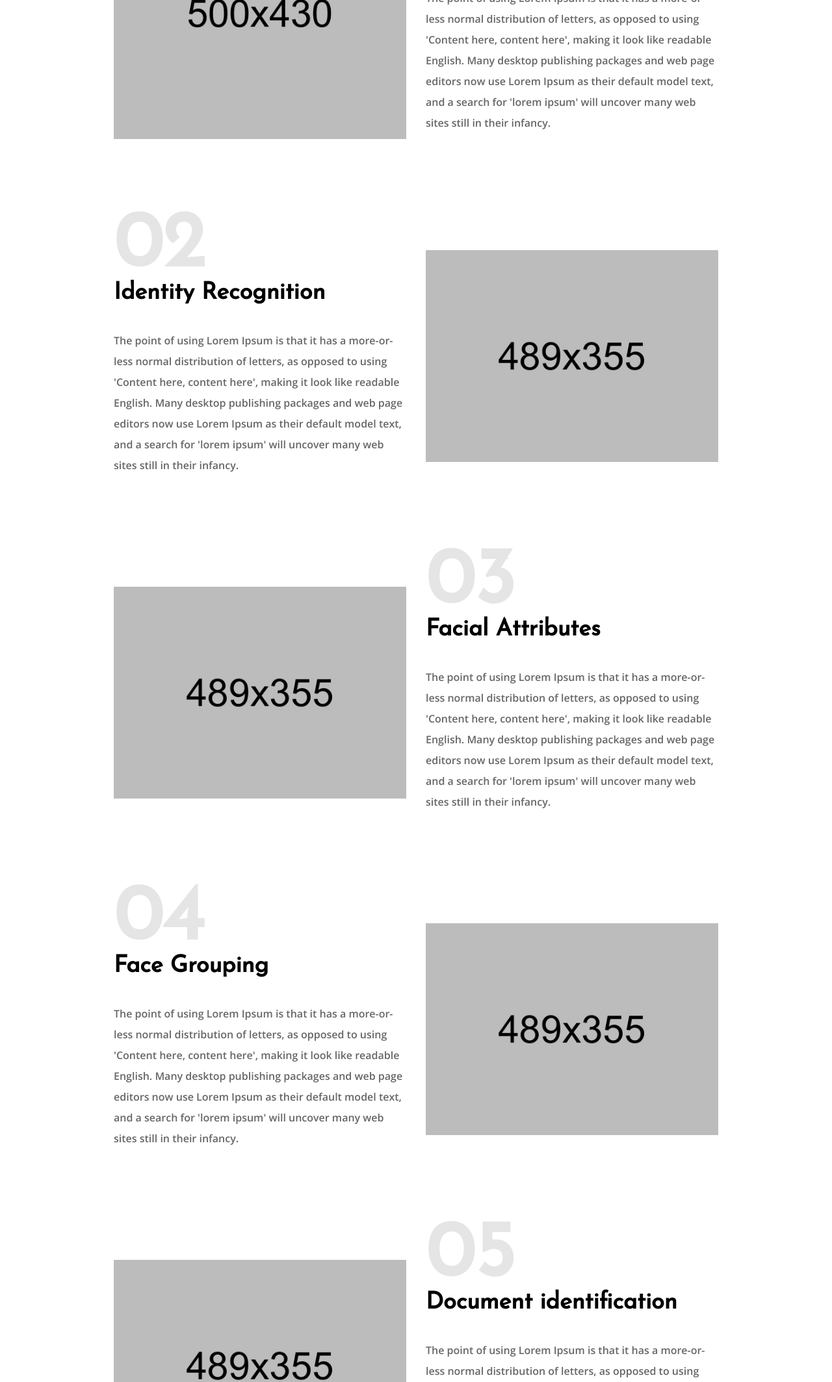
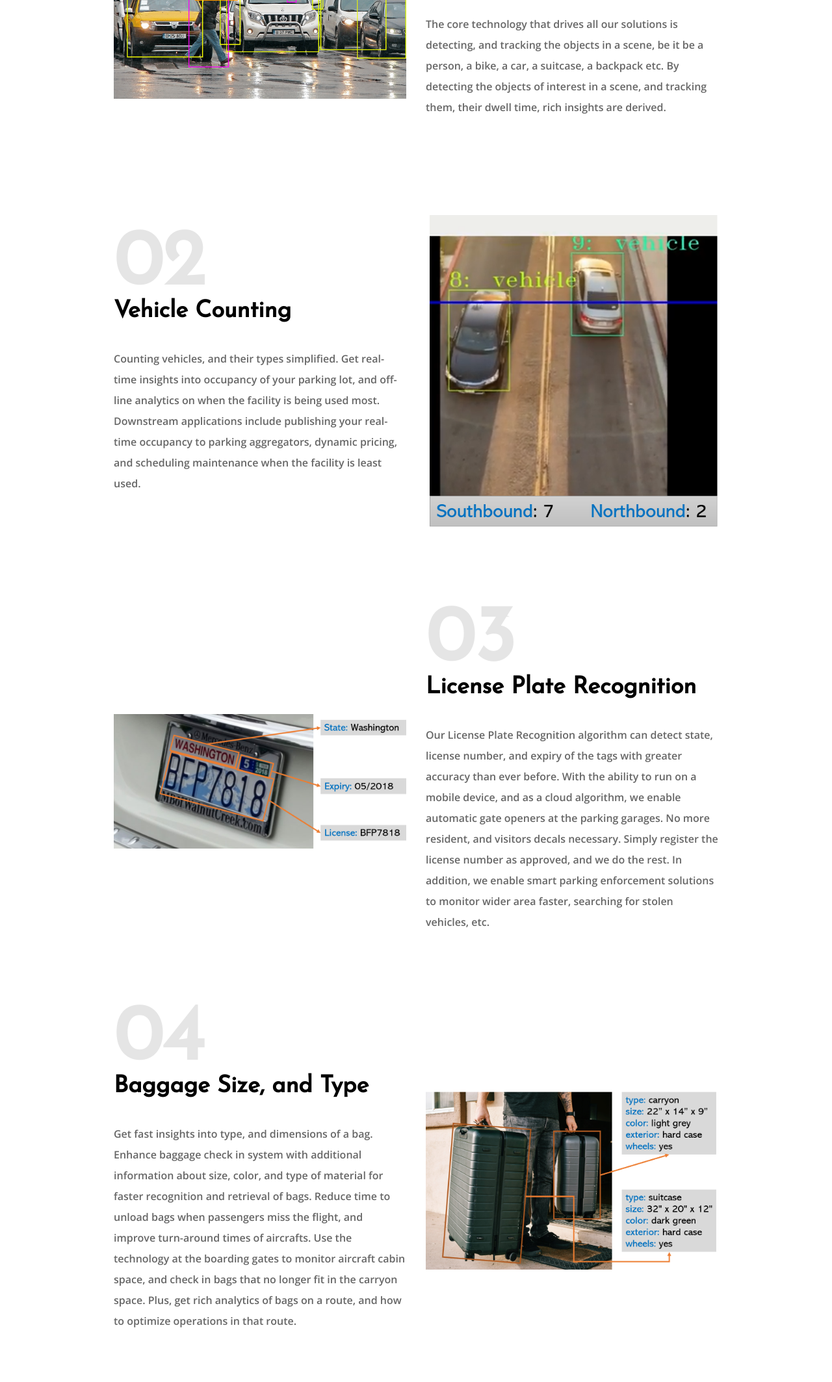
Before and after one commit to sureshgaussian/sureshgaussian.github.io, a plain HTML site: page technology.html in a window 1280 px wide. Shown: the part 673-2800 px from the top of the page at 65% size. Drawn offline with nearby package versions, Linux system fonts and the light colour scheme; files whose address does not match are found by name.

Commit message:
technology pages added

```diff
--- a/technology.html
+++ b/technology.html
@@ -90,7 +90,7 @@
          <div class="container-fluid">
             <div class="row align-items-center">
                <div class="col-auto mr-auto">
-                     <h2 class="iq-fw-8 text-white mb-0">Solutions</h2>
+                     <h2 class="iq-fw-8 text-white mb-0">Technology</h2>
                </div>
                <div class="col-auto text-right">
                   <nav aria-label="breadcrumb">
@@ -112,14 +112,15 @@
             <div class="container">
                <div class="row align-items-center">
                   <div class="col-lg-6">
-                     <img src="images/about/03.jpg" class="img-fluid" alt="images">
+                     <img src="images/technology/Object-detection.png" class="img-fluid" alt="images">
                   </div>
                   <div class="col-lg-6">
                      <div class="title-main mb-4">
                         <div class="tech-no">01</div>
-                        <h2 class="iq-fw-8 d-inline-block">Face Detection Tracking</h2>
+                        <h2 class="iq-fw-8 d-inline-block">Object Detection & Tracking</h2>
                      </div>
-                     <p class="iq-fw-6 mb-lg-0 mb-4">The point of using Lorem Ipsum is that it has a more-or-less normal distribution of letters, as opposed to using 'Content here, content here', making it look like readable English. Many desktop publishing packages and web page editors now use Lorem Ipsum as their default model text, and a search for 'lorem ipsum' will uncover many web sites still in their infancy.</p>
+                     <p class="iq-fw-6 mb-lg-0 mb-4">The core technology that drives all our solutions is detecting, and tracking the objects in a scene, be it be a person, a bike, a car, a suitcase, a backpack etc. By detecting the objects
+                        of interest in a scene, and tracking them, their dwell time, rich insights are derived.</p>
                   </div>
                </div>
             </div>
@@ -128,14 +129,16 @@
             <div class="container">
                <div class="row flex-row-reverse align-items-center">
                   <div class="col-lg-6 text-right">
-                     <img src="images/about/04.jpg" class="img-fluid" alt="images">
+                     <img src="images/technology/car_counting.PNG" class="img-fluid" alt="images">
                   </div>
                   <div class="col-lg-6">
                      <div class="title-main mb-4">
                         <div class="tech-no">02</div>
-                        <h2 class="iq-fw-8 d-inline-block">Identity Recognition</h2>
+                        <h2 class="iq-fw-8 d-inline-block">Vehicle Counting</h2>
                      </div>
-                     <p class="iq-fw-6 mb-lg-0 mb-4">The point of using Lorem Ipsum is that it has a more-or-less normal distribution of letters, as opposed to using 'Content here, content here', making it look like readable English. Many desktop publishing packages and web page editors now use Lorem Ipsum as their default model text, and a search for 'lorem ipsum' will uncover many web sites still in their infancy.</p>
+                     <p class="iq-fw-6 mb-lg-0 mb-4">Counting vehicles, and their types simplified. Get real-time insights into occupancy of your parking lot, and off-line analytics on when the facility is being used most. Downstream
+                        applications include publishing your real-time occupancy to parking aggregators, dynamic pricing, and scheduling maintenance when the facility is least used.
+                     </p>
                   </div>
                </div>
             </div>
@@ -144,14 +147,17 @@
             <div class="container">
                <div class="row align-items-center">
                   <div class="col-lg-6">
-                     <img src="images/about/05.jpg" class="img-fluid" alt="images">
+                     <img src="images/technology/license_recognition.png" class="img-fluid" alt="images">
                   </div>
                   <div class="col-lg-6">
                      <div class="title-main mb-4">
                         <div class="tech-no">03</div>
-                        <h2 class="iq-fw-8 d-inline-block">Facial Attributes</h2>
+                        <h2 class="iq-fw-8 d-inline-block">License Plate Recognition</h2>
                      </div>
-                     <p class="iq-fw-6 mb-lg-0 mb-4">The point of using Lorem Ipsum is that it has a more-or-less normal distribution of letters, as opposed to using 'Content here, content here', making it look like readable English. Many desktop publishing packages and web page editors now use Lorem Ipsum as their default model text, and a search for 'lorem ipsum' will uncover many web sites still in their infancy.</p>
+                     <p class="iq-fw-6 mb-lg-0 mb-4">Our License Plate Recognition algorithm can detect state, license number, and expiry of the tags with greater accuracy than ever before. With the ability to run on a mobile device, and as a cloud algorithm,
+                        we enable automatic gate openers at the parking garages. No more resident, and visitors decals necessary. Simply register the license number as approved, and we do the rest. In addition, we
+                        enable smart parking enforcement solutions to monitor wider area faster, searching for stolen vehicles, etc.
+                     </p>
                   </div>
                </div>
             </div>
@@ -160,14 +166,17 @@
             <div class="container">
                <div class="row flex-row-reverse align-items-center">
                   <div class="col-lg-6 text-right">
-                     <img src="images/about/06.jpg" class="img-fluid" alt="images">
+                     <img src="images/technology/baggage_size.png" class="img-fluid" alt="images">
                   </div>
                   <div class="col-lg-6">
                      <div class="title-main mb-4">
                         <div class="tech-no">04</div>
-                        <h2 class="iq-fw-8 d-inline-block">Face Grouping</h2>
+                        <h2 class="iq-fw-8 d-inline-block">Baggage Size, and Type</h2>
                      </div>
-                     <p class="iq-fw-6 mb-lg-0 mb-4">The point of using Lorem Ipsum is that it has a more-or-less normal distribution of letters, as opposed to using 'Content here, content here', making it look like readable English. Many desktop publishing packages and web page editors now use Lorem Ipsum as their default model text, and a search for 'lorem ipsum' will uncover many web sites still in their infancy.</p>
+                     <p class="iq-fw-6 mb-lg-0 mb-4">Get fast insights into type, and dimensions of a bag. Enhance baggage check in system with additional information about size, color, and type of material for faster
+                        recognition and retrieval of bags. Reduce time to unload bags when passengers miss the flight, and improve turn-around times of aircrafts. Use the technology at the boarding gates to monitor
+                        aircraft cabin space, and check in bags that no longer fit in the carryon space. Plus, get rich analytics of bags on a route, and how to optimize operations in that route.
+                     </p>
                   </div>
                </div>
             </div>
@@ -176,19 +185,23 @@
             <div class="container">
                <div class="row align-items-center">
                   <div class="col-lg-6">
-                     <img src="images/about/07.jpg" class="img-fluid" alt="images">
+                     <img src="images/technology/driver_license.png" class="img-fluid" alt="images">
                   </div>
                   <div class="col-lg-6">
                      <div class="title-main mb-4">
                         <div class="tech-no">05</div>
-                        <h2 class="iq-fw-8 d-inline-block">Document identification</h2>
+                        <h2 class="iq-fw-8 d-inline-block">Driver License Recognition</h2>
                      </div>
-                     <p class="iq-fw-6 mb-lg-0 mb-4">The point of using Lorem Ipsum is that it has a more-or-less normal distribution of letters, as opposed to using 'Content here, content here', making it look like readable English. Many desktop publishing packages and web page editors now use Lorem Ipsum as their default model text, and a search for 'lorem ipsum' will uncover many web sites still in their infancy.</p>
+                     <p class="iq-fw-6 mb-lg-0 mb-4">Instantly recognize and extract the information on a driver license like the state, license number, address, issue date, expiry date etc.
+                        Enable no-touch ID verification and expedite the checkin process. Quickly enable information exchange by taking a picture of the license, and let us do the rest. Get faster
+                        self-checkout counters by enabling auto verification of age, and credit card information with the driver license. Other forms of identification are in progress, and we will bring
+                        them to you soon.
+                     </p>
                   </div>
                </div>
             </div>
          </section>
-         <section class="tech-ptb">
+<!--          <section class="tech-ptb">
             <div class="container">
                <div class="row align-items-center flex-row-reverse">
                   <div class="col-lg-6 text-right">
@@ -203,7 +216,7 @@
                   </div>
                </div>
             </div>
-         </section>
+         </section> -->
       </div>
       <!--=================================
       MAIN CONTENT -->
```
Also changed, not shown: index.html (+5 -5 lines), images/occupancy/people-walking-on-brown-wooden-stairs.jpg (added), images/technology/Object-detection.png (added), images/technology/baggage_size.png (added), images/technology/car_counting.PNG (added), images/technology/driver_license.png (added), images/technology/license_recognition.png (added), images/technology/parking_entrance.PNG (added).
